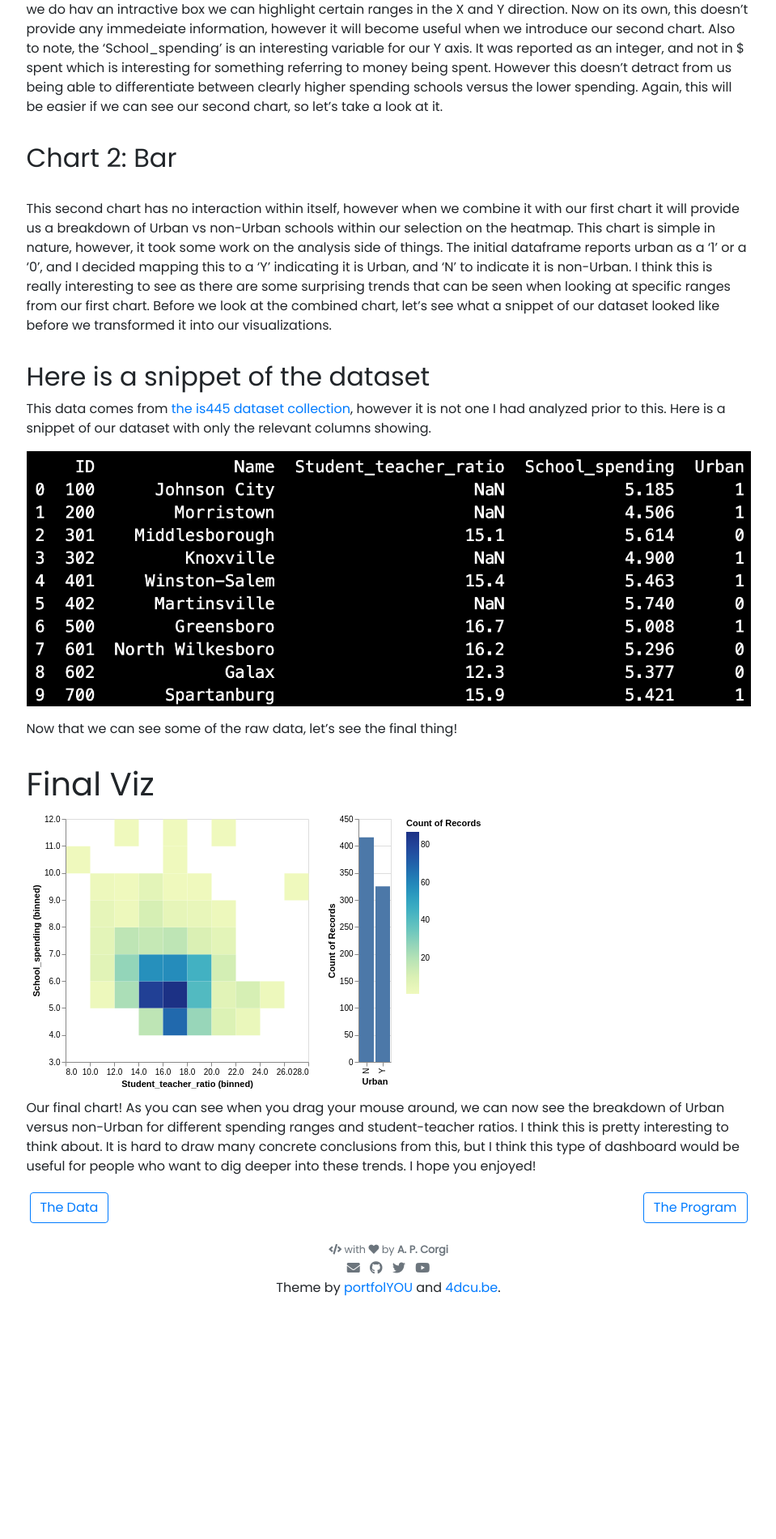
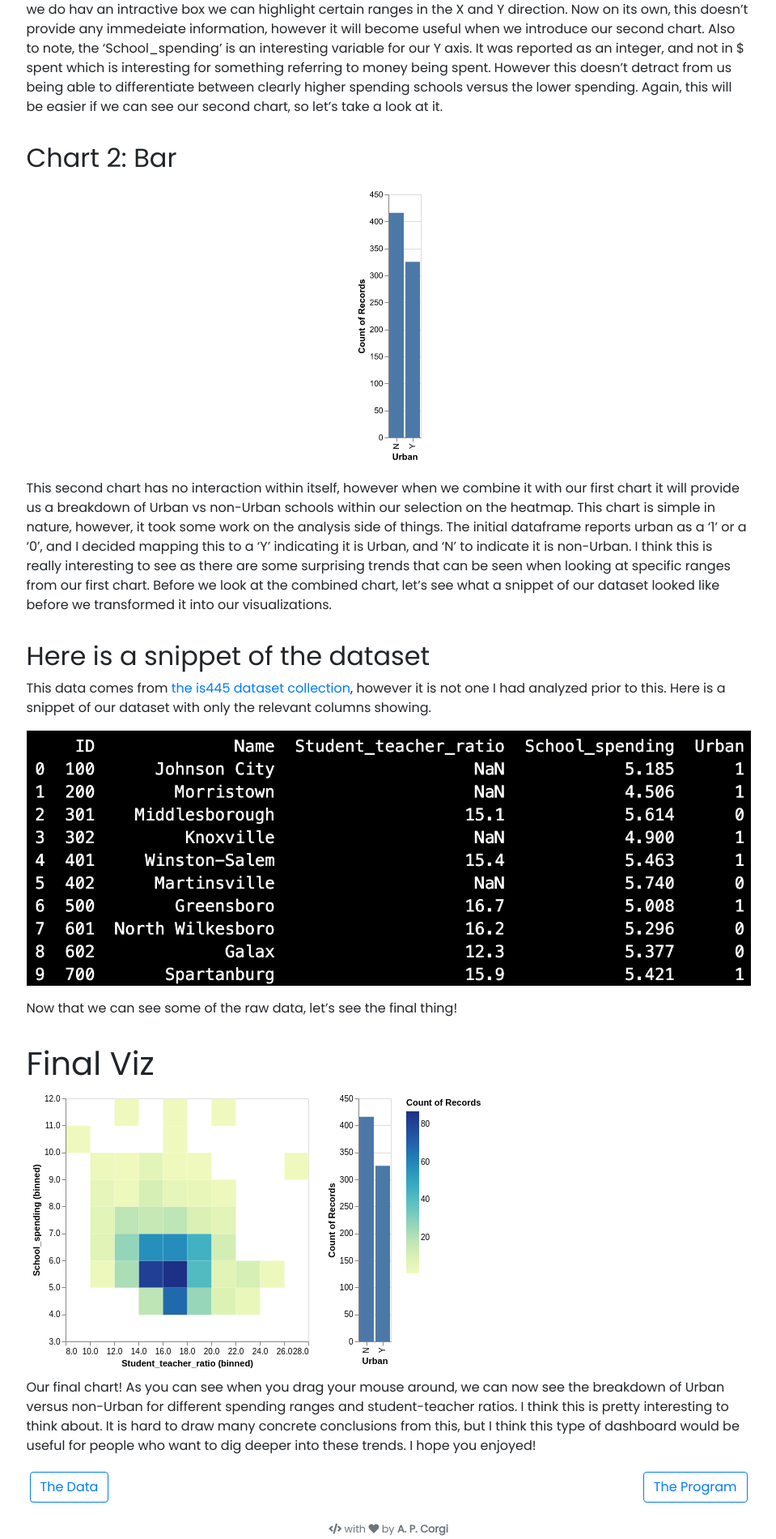
Before and after one commit to WRB5161/WRB5161.github.io, a Jekyll site: the page built from _projects/2_HW8_Vega-Altair.md, in a window 1280 px wide. Shown: the part 787-2687 px from the top of the page at 81% size, without its empty margins (160-1119 px from the left). Built offline with Jekyll 4.4.1, drawn with Linux system fonts in a browser that asks for light colours; nearby versions of some CDN libraries; before the commit the page ends 2405 px from its top, so only the background shows below that.

Commit message:
HW8 Updating#3-FINAL

```diff
--- a/_projects/2_HW8_Vega-Altair.md
+++ b/_projects/2_HW8_Vega-Altair.md
@@ -23,7 +23,7 @@ This heatmap shows us a 10x10 heatmap. I decided on bins of 10 for each axis as
 
 ## Chart 2: Bar
 
-<vegachart schema-url="{{ site.baseurl }}/assets/json/HW8_Chart2.json" style="width: 100%"></vegachart>
+<img src="/assets/pngs/HW8_Chart2.png">
 
 This second chart has no interaction within itself, however when we combine it with our first chart it will provide us a breakdown of Urban vs non-Urban schools within our selection on the heatmap. This chart is simple in nature, however, it took some work on the analysis side of things. The initial dataframe reports urban as a '1' or a '0', and I decided mapping this to a 'Y' indicating it is Urban, and 'N' to indicate it is non-Urban. I think this is really interesting to see as there are some surprising trends that can be seen when looking at specific ranges from our first chart. Before we look at the combined chart, let's see what a snippet of our dataset looked like before we transformed it into our visualizations.
 
```
Also changed, not shown: assets/pngs/HW8_Chart2.png (added).
